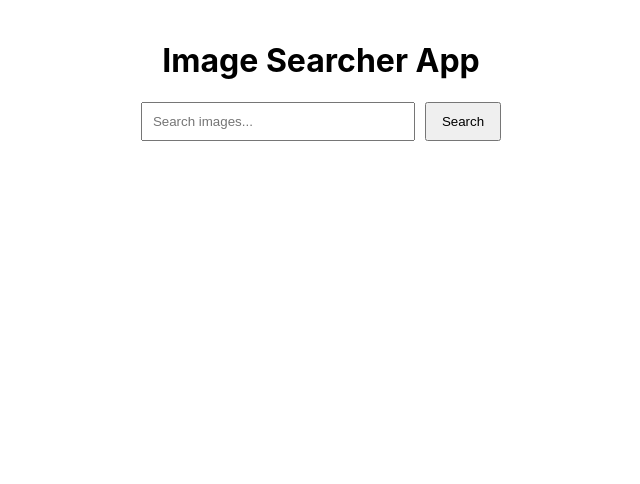
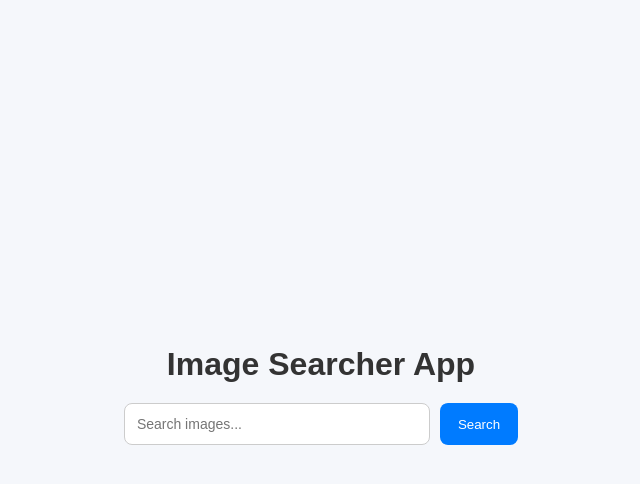
Before and after one commit to deepak-gupta-git/Image-Searcher-App, a React (Create React App) app: page / in a window 1280 px wide. Shown: the top 484 px of the page, without its empty margins (319-959 px from the left). Built offline with nearby package versions, Linux system fonts and the light colour scheme.

Commit message:
Update ImageSearcher.css

```diff
--- a/src/Components/ImageSearcher.css
+++ b/src/Components/ImageSearcher.css
@@ -1,34 +1,71 @@
+/* Full page center layout */
 .app {
-  text-align: center;
-  padding: 20px;
+  min-height: 100vh;
+  display: flex;
+  flex-direction: column;
+  align-items: center;
+  justify-content: center; /* center before search */
+  background: #f5f7fb;
+  font-family: Arial, sans-serif;
 }
 
+/* Heading */
+.app h1 {
+  margin-bottom: 20px;
+  color: #333;
+}
+
+/* Search Bar */
 .search-bar {
-  margin-bottom: 20px;
+  display: flex;
+  gap: 10px;
+  margin-bottom: 30px;
 }
 
 .search-bar input {
-  padding: 10px;
-  width: 250px;
-  margin-right: 10px;
+  padding: 12px;
+  width: 280px;
+  border: 1px solid #ccc;
+  border-radius: 8px;
+  outline: none;
+  font-size: 14px;
 }
 
-.search-bar button {
-  padding: 10px 15px;
-  cursor: pointer;
+.search-bar input:focus {
+  border-color: #007bff;
 }
 
-.image-list {
-  display: flex;
-  flex-wrap: wrap;
-  justify-content: center;
+/* Button */
+.search-bar button {
+  padding: 12px 18px;
+  border: none;
+  background: #007bff;
+  color: white;
+  border-radius: 8px;
+  cursor: pointer;
+  transition: 0.3s;
 }
 
-.image-card {
-  margin: 10px;
+.search-bar button:hover {
+  background: #0056b3;
 }
 
+/* Image Grid */
+.image-list {
+  display: grid;
+  grid-template-columns: repeat(auto-fit, minmax(200px, 1fr));
+  gap: 15px;
+  width: 90%;
+  max-width: 1000px;
+}
+
+/* Image Card */
 .image-card img {
-  width: 200px;
+  width: 100%;
   border-radius: 10px;
+  transition: transform 0.3s ease;
 }
+
+.image-card img:hover {
+  transform: scale(1.05);
+}
```
